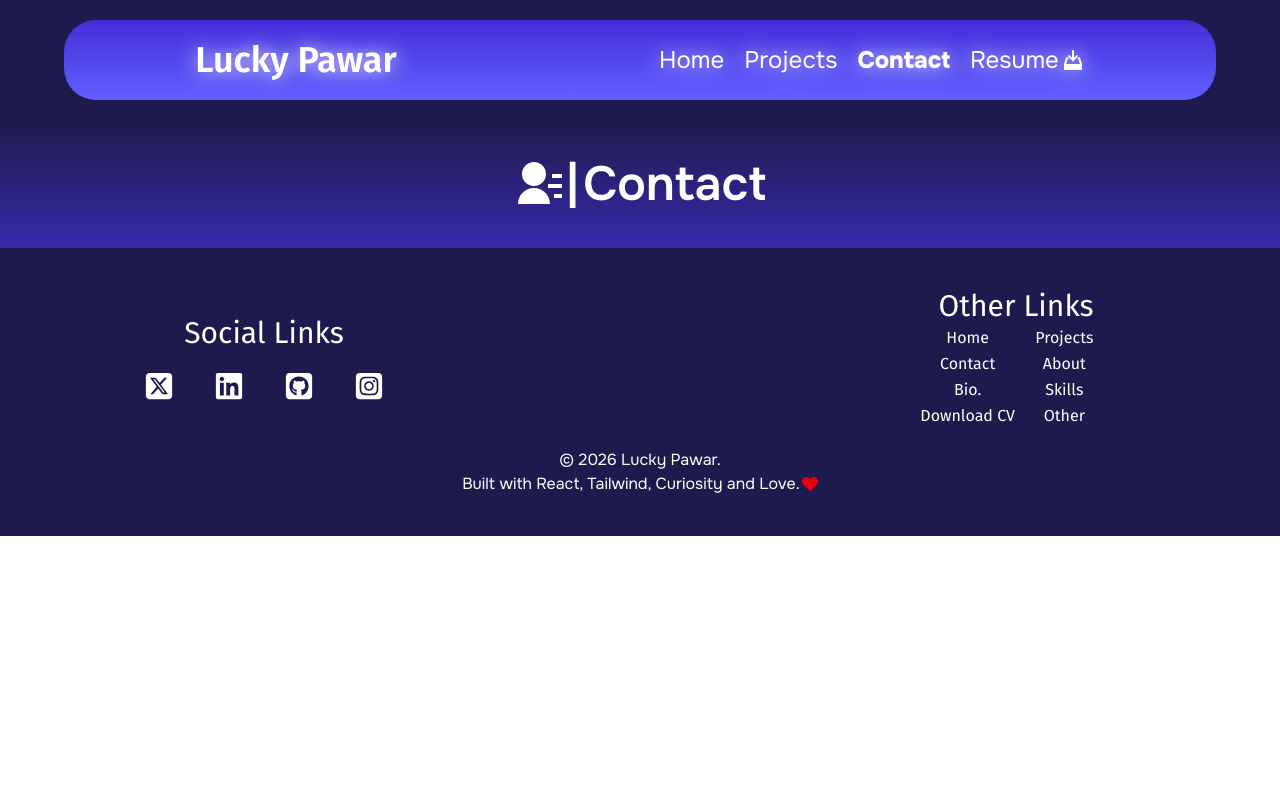
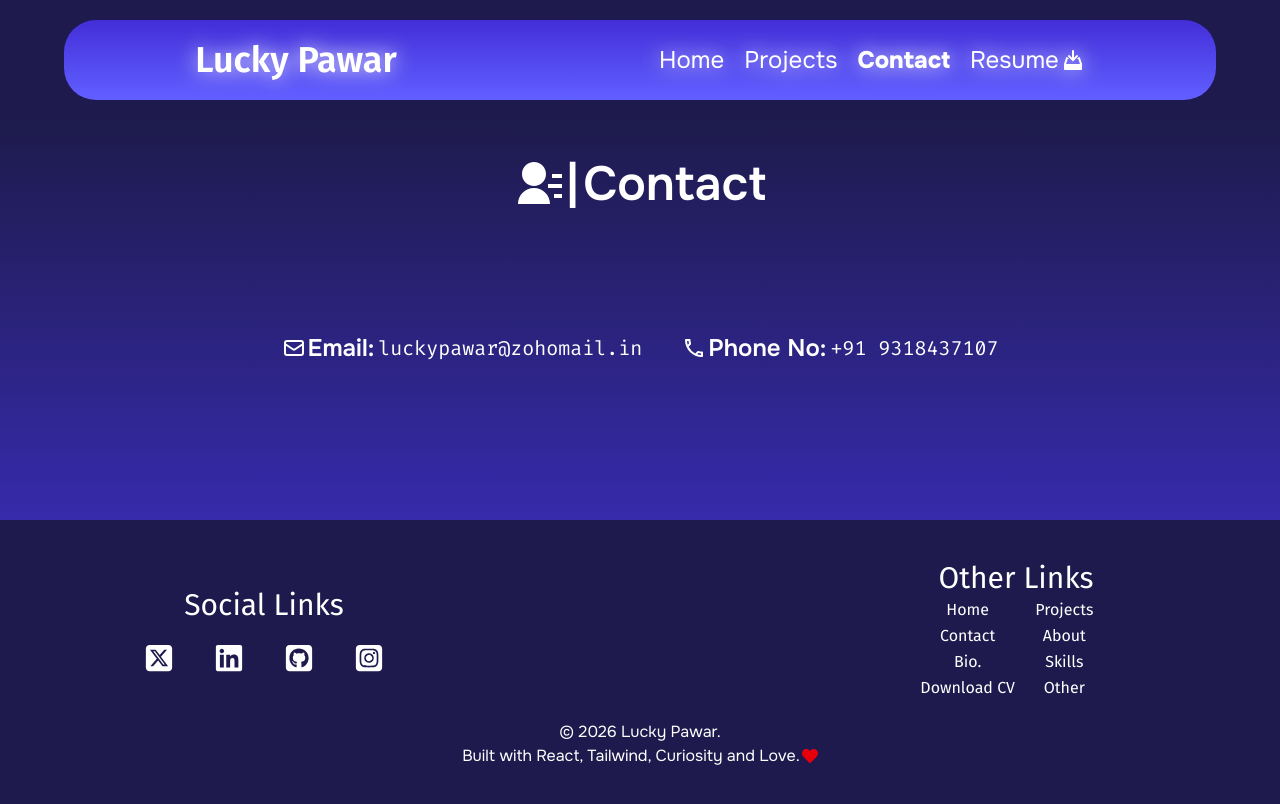
Before and after one commit to lucky-KRMU/Portfolio, a React app: page /contact in a window 1280 px wide. Shown: the top 804 px of the page. Built offline with nearby package versions, Linux system fonts and the light colour scheme; the HTML template or start-up script is replaced by a standard one.

Commit message:
add contact details in contact

```diff
--- a/src/Components/Contact/Contact.jsx
+++ b/src/Components/Contact/Contact.jsx
@@ -1,15 +1,36 @@
 import React from 'react'
 import { RiContactsFill } from "react-icons/ri";
+import { HiOutlineMail } from "react-icons/hi";import { MdOutlineLocalPhone } from "react-icons/md";
 
 function Contact() {
     return (
         <>
-    <section id="contact" className='w-full bg-linear-to-b from-indigo-950 to-indigo-800'>
+            <section id="contact" className='w-full h-[50vh] bg-linear-to-b from-indigo-950 to-indigo-800'>
                 <h1 className='flex items-center justify-center gap-1 font-[Onest] text-4xl font-semibold text-white cursor-pointer
                 py-10 duration-200
 
                 md:text-5xl
-        md:hover:gap-4'> <RiContactsFill />| <span>Contact</span></h1>
+                md:hover:gap-4'>
+                    <RiContactsFill />| <span>Contact</span>
+                </h1>
+                <div id="details" className='w-full h-[50%] flex flex-col items-center justify-center gap-10
+
+                lg:flex-row'>
+                    <div className='flex flex-col items-center justify-center gap-1 cursor-pointer duration-200
+
+                    hover:scale-[1.1]
+                    md:flex-row'>
+                        <div className='flex items-center justify-center gap-0.5 font-semibold font-[Onest] text-2xl text-white'><HiOutlineMail />Email: </div>
+                        <p className='font-[Fira_Code] text-white text-xl'>luckypawar@zohomail.in</p>
+                    </div>
+                    <div className='flex flex-col items-center justify-center gap-1 cursor-pointer duration-200
+
+                    hover:scale-[1.1]
+                    md:flex-row' title='Also available on Whatsapp, Max'>
+                        <div className='flex items-center justify-center gap-0.5 font-semibold font-[Onest] text-2xl text-white'><MdOutlineLocalPhone />Phone No: </div>
+                        <span className='font-[Fira_Code] text-white text-xl'>+91 9318437107</span>
+                    </div>
+                </div>
             </section>
         </>
     )
```
Also changed, not shown: notes.txt. Lines whose indentation alone changed are shown as unchanged.
